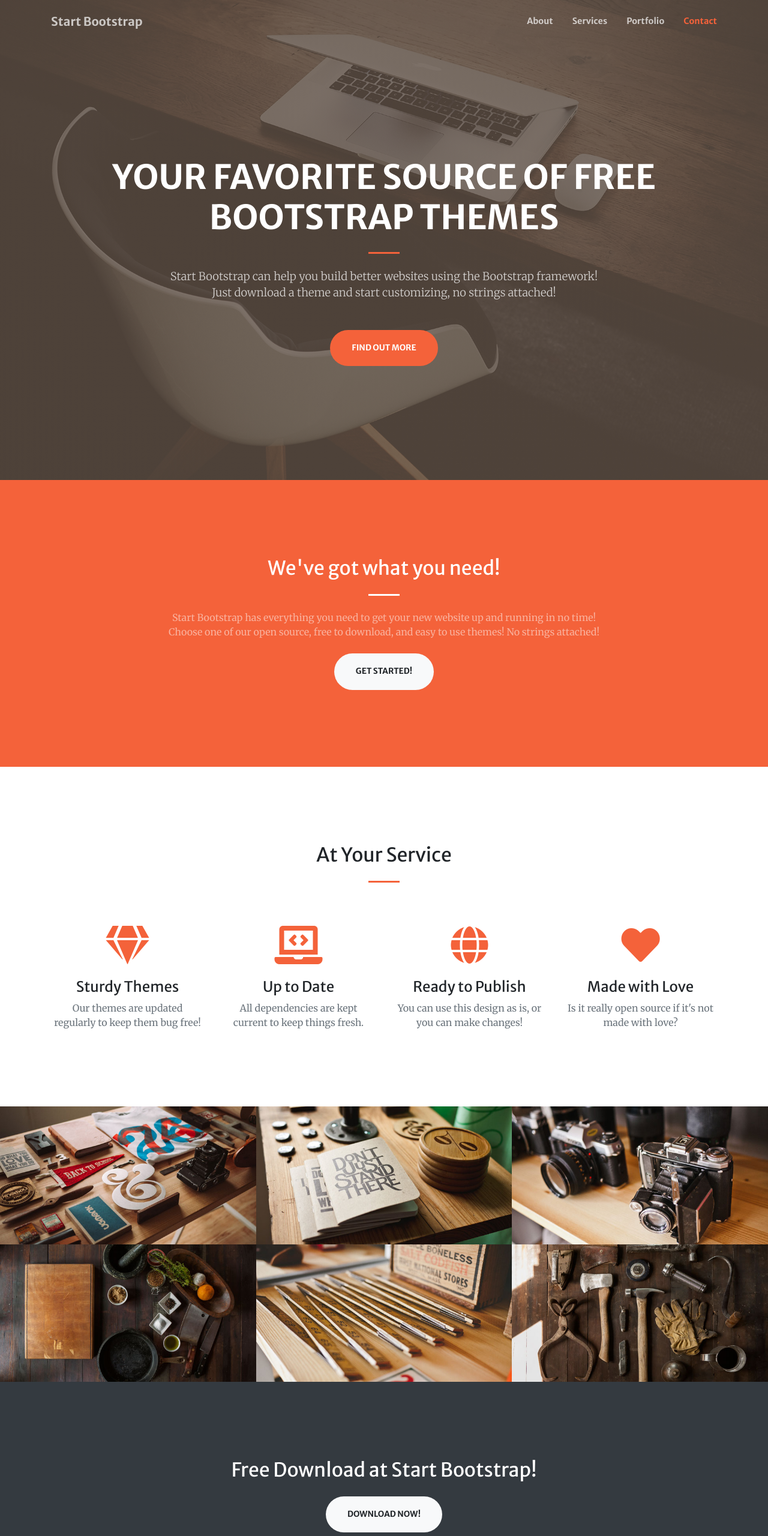
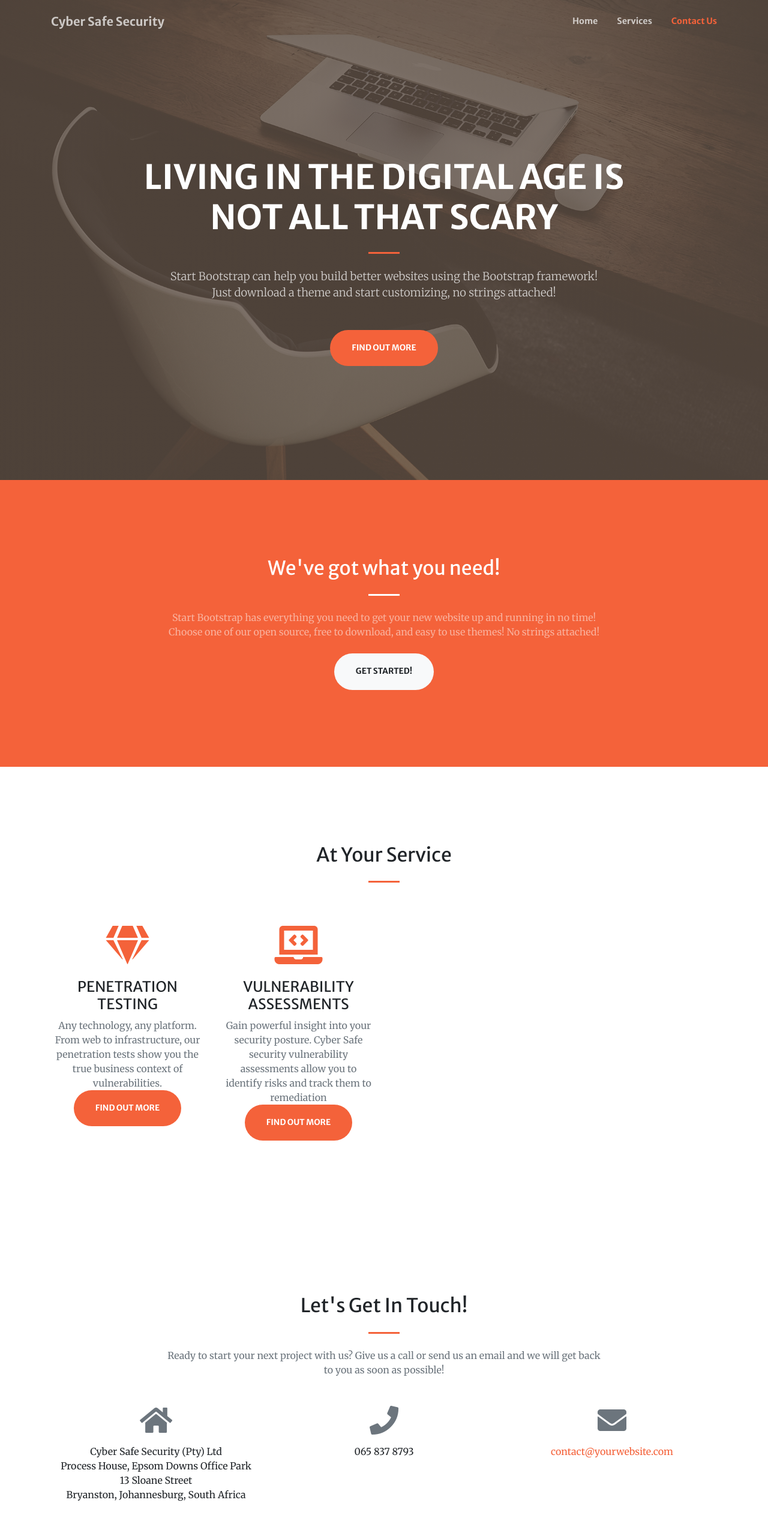
Before and after one commit to breyden/Cyber-Safe, a website with bundled scripts: page index.html in a window 1280 px wide. Shown: the top 2560 px of the page at 60% size. Built offline with nearby package versions, Linux system fonts and the light colour scheme.

```diff
--- a/index.html
+++ b/index.html
@@ -8,7 +8,7 @@
   <meta name="description" content="">
   <meta name="author" content="">
 
-  <title>Creative - Start Bootstrap Theme</title>
+  <title>Cyber Safe Security</title>
 
   <!-- Font Awesome Icons -->
   <link href="vendor/fontawesome-free/css/all.min.css" rel="stylesheet" type="text/css">
@@ -30,23 +30,20 @@
   <!-- Navigation -->
   <nav class="navbar navbar-expand-lg navbar-light fixed-top py-3" id="mainNav">
     <div class="container">
-      <a class="navbar-brand js-scroll-trigger" href="#page-top">Start Bootstrap</a>
+      <a class="navbar-brand js-scroll-trigger" href="#page-top">Cyber Safe Security</a>
       <button class="navbar-toggler navbar-toggler-right" type="button" data-toggle="collapse" data-target="#navbarResponsive" aria-controls="navbarResponsive" aria-expanded="false" aria-label="Toggle navigation">
         <span class="navbar-toggler-icon"></span>
       </button>
       <div class="collapse navbar-collapse" id="navbarResponsive">
         <ul class="navbar-nav ml-auto my-2 my-lg-0">
           <li class="nav-item">
-            <a class="nav-link js-scroll-trigger" href="#about">About</a>
+            <a class="nav-link js-scroll-trigger" href="#about">Home</a>
           </li>
           <li class="nav-item">
             <a class="nav-link js-scroll-trigger" href="#services">Services</a>
           </li>
           <li class="nav-item">
-            <a class="nav-link js-scroll-trigger" href="#portfolio">Portfolio</a>
-          </li>
-          <li class="nav-item">
-            <a class="nav-link js-scroll-trigger" href="#contact">Contact</a>
+            <a class="nav-link js-scroll-trigger" href="#contact">Contact Us</a>
           </li>
         </ul>
       </div>
@@ -58,7 +55,7 @@
     <div class="container h-100">
       <div class="row h-100 align-items-center justify-content-center text-center">
         <div class="col-lg-10 align-self-end">
-          <h1 class="text-uppercase text-white font-weight-bold">Your Favorite Source of Free Bootstrap Themes</h1>
+          <h1 class="text-uppercase text-white font-weight-bold">LIVING IN THE DIGITAL AGE IS NOT ALL THAT SCARY</h1>
           <hr class="divider my-4">
         </div>
         <div class="col-lg-8 align-self-baseline">
@@ -92,128 +89,28 @@
         <div class="col-lg-3 col-md-6 text-center">
           <div class="mt-5">
             <i class="fas fa-4x fa-gem text-primary mb-4"></i>
-            <h3 class="h4 mb-2">Sturdy Themes</h3>
-            <p class="text-muted mb-0">Our themes are updated regularly to keep them bug free!</p>
+            <h3 class="h4 mb-2">PENETRATION TESTING</h3>
+            <p class="text-muted mb-0">Any technology, any platform. From web to infrastructure, our penetration tests show you the true business context of vulnerabilities.</p>
+            <a class="btn btn-primary btn-xl js-scroll-trigger" href="#about">Find Out More</a>
+
           </div>
         </div>
         <div class="col-lg-3 col-md-6 text-center">
           <div class="mt-5">
             <i class="fas fa-4x fa-laptop-code text-primary mb-4"></i>
-            <h3 class="h4 mb-2">Up to Date</h3>
-            <p class="text-muted mb-0">All dependencies are kept current to keep things fresh.</p>
-          </div>
-        </div>
-        <div class="col-lg-3 col-md-6 text-center">
-          <div class="mt-5">
-            <i class="fas fa-4x fa-globe text-primary mb-4"></i>
-            <h3 class="h4 mb-2">Ready to Publish</h3>
-            <p class="text-muted mb-0">You can use this design as is, or you can make changes!</p>
-          </div>
-        </div>
-        <div class="col-lg-3 col-md-6 text-center">
-          <div class="mt-5">
-            <i class="fas fa-4x fa-heart text-primary mb-4"></i>
-            <h3 class="h4 mb-2">Made with Love</h3>
-            <p class="text-muted mb-0">Is it really open source if it's not made with love?</p>
+            <h3 class="h4 mb-2">VULNERABILITY ASSESSMENTS</h3>
+            <p class="text-muted mb-0">Gain powerful insight into your security posture. Cyber Safe security vulnerability assessments allow you to identify risks and track them to remediation</p>
+            <a class="btn btn-primary btn-xl js-scroll-trigger" href="#about">Find Out More</a>
+
           </div>
         </div>
       </div>
     </div>
   </section>
 
-  <!-- Portfolio Section -->
-  <section id="portfolio">
-    <div class="container-fluid p-0">
-      <div class="row no-gutters">
-        <div class="col-lg-4 col-sm-6">
-          <a class="portfolio-box" href="img/portfolio/fullsize/1.jpg">
-            <img class="img-fluid" src="img/portfolio/thumbnails/1.jpg" alt="">
-            <div class="portfolio-box-caption">
-              <div class="project-category text-white-50">
-                Category
-              </div>
-              <div class="project-name">
-                Project Name
-              </div>
-            </div>
-          </a>
-        </div>
-        <div class="col-lg-4 col-sm-6">
-          <a class="portfolio-box" href="img/portfolio/fullsize/2.jpg">
-            <img class="img-fluid" src="img/portfolio/thumbnails/2.jpg" alt="">
-            <div class="portfolio-box-caption">
-              <div class="project-category text-white-50">
-                Category
-              </div>
-              <div class="project-name">
-                Project Name
-              </div>
-            </div>
-          </a>
-        </div>
-        <div class="col-lg-4 col-sm-6">
-          <a class="portfolio-box" href="img/portfolio/fullsize/3.jpg">
-            <img class="img-fluid" src="img/portfolio/thumbnails/3.jpg" alt="">
-            <div class="portfolio-box-caption">
-              <div class="project-category text-white-50">
-                Category
-              </div>
-              <div class="project-name">
-                Project Name
-              </div>
-            </div>
-          </a>
-        </div>
-        <div class="col-lg-4 col-sm-6">
-          <a class="portfolio-box" href="img/portfolio/fullsize/4.jpg">
-            <img class="img-fluid" src="img/portfolio/thumbnails/4.jpg" alt="">
-            <div class="portfolio-box-caption">
-              <div class="project-category text-white-50">
-                Category
-              </div>
-              <div class="project-name">
-                Project Name
-              </div>
-            </div>
-          </a>
-        </div>
-        <div class="col-lg-4 col-sm-6">
-          <a class="portfolio-box" href="img/portfolio/fullsize/5.jpg">
-            <img class="img-fluid" src="img/portfolio/thumbnails/5.jpg" alt="">
-            <div class="portfolio-box-caption">
-              <div class="project-category text-white-50">
-                Category
-              </div>
-              <div class="project-name">
-                Project Name
-              </div>
-            </div>
-          </a>
-        </div>
-        <div class="col-lg-4 col-sm-6">
-          <a class="portfolio-box" href="img/portfolio/fullsize/6.jpg">
-            <img class="img-fluid" src="img/portfolio/thumbnails/6.jpg" alt="">
-            <div class="portfolio-box-caption p-3">
-              <div class="project-category text-white-50">
-                Category
-              </div>
-              <div class="project-name">
-                Project Name
-              </div>
-            </div>
-          </a>
-        </div>
-      </div>
-    </div>
-  </section>
 
-  <!-- Call to Action Section -->
-  <section class="page-section bg-dark text-white">
-    <div class="container text-center">
-      <h2 class="mb-4">Free Download at Start Bootstrap!</h2>
-      <a class="btn btn-light btn-xl" href="https://startbootstrap.com/themes/creative/">Download Now!</a>
-    </div>
-  </section>
+
+
 
   <!-- Contact Section -->
   <section class="page-section" id="contact">
@@ -227,8 +124,16 @@
       </div>
       <div class="row">
         <div class="col-lg-4 ml-auto text-center">
+          <i class="fas fa-home fa-3x mb-3 text-muted"></i>
+          <div>	Cyber Safe Security (Pty) Ltd<br />
+									Process House, Epsom Downs Office Park<br />
+                   13 Sloane Street<br />
+									Bryanston, Johannesburg, South Africa
+          </div>
+        </div>
+        <div class="col-lg-4 ml-auto text-center">
           <i class="fas fa-phone fa-3x mb-3 text-muted"></i>
-          <div>+1 (202) 555-0149</div>
+          <div>065 837 8793</div>
         </div>
         <div class="col-lg-4 mr-auto text-center">
           <i class="fas fa-envelope fa-3x mb-3 text-muted"></i>
@@ -242,7 +147,7 @@
   <!-- Footer -->
   <footer class="bg-light py-5">
     <div class="container">
-      <div class="small text-center text-muted">Copyright &copy; 2019 - Start Bootstrap</div>
+      <div class="small text-center text-muted">Cyber Safe  Security &copy; All rights reseved</div>
     </div>
   </footer>
 
```
